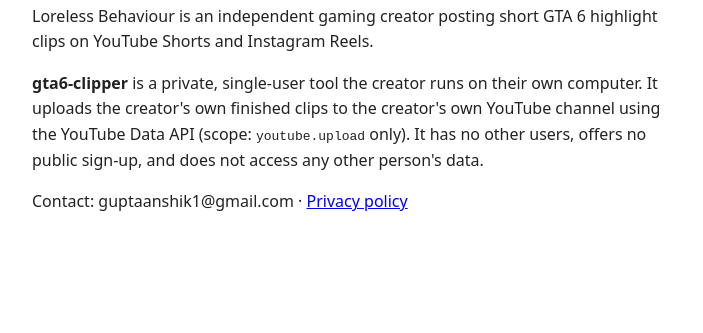
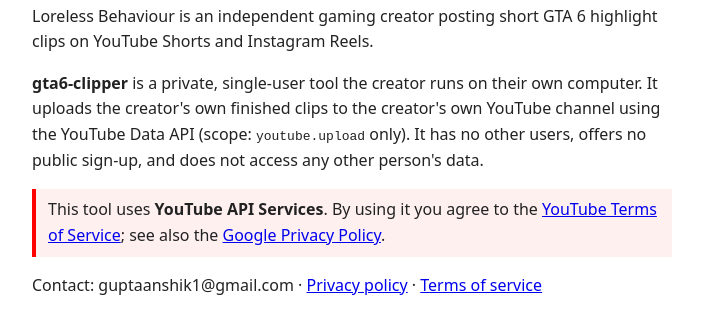
Before and after one commit to guptaanshik1/loreless-behaviour, a plain HTML site: page index.html in a window 1280 px wide. Shown: the part 109-442 px from the top of the page, without its empty margins (288-991 px from the left). Drawn offline with Linux system fonts and the light colour scheme.

Commit message:
Add YouTube API Services notice
Co-Authored-By: Claude Opus 5.5 <noreply@anthropic.com>

```diff
--- a/index.html
+++ b/index.html
@@ -3,5 +3,6 @@
 <h1>Loreless Behaviour</h1>
 <p>Loreless Behaviour is an independent gaming creator posting short GTA&nbsp;6 highlight clips on YouTube Shorts and Instagram Reels.</p>
 <p><b>gta6-clipper</b> is a private, single-user tool the creator runs on their own computer. It uploads the creator's own finished clips to the creator's own YouTube channel using the YouTube Data API (scope: <code>youtube.upload</code> only). It has no other users, offers no public sign-up, and does not access any other person's data.</p>
-<p>Contact: guptaanshik1@gmail.com · <a href="privacy.html">Privacy policy</a></p>
+<p style="background:#fff0f0;border-left:4px solid #f00;padding:8px 12px">This tool uses <b>YouTube API Services</b>. By using it you agree to the <a href="https://www.youtube.com/t/terms">YouTube Terms of Service</a>; see also the <a href="https://policies.google.com/privacy">Google Privacy Policy</a>.</p>
+<p>Contact: guptaanshik1@gmail.com · <a href="privacy.html">Privacy policy</a> · <a href="terms.html">Terms of service</a></p>
 </body></html>
```
